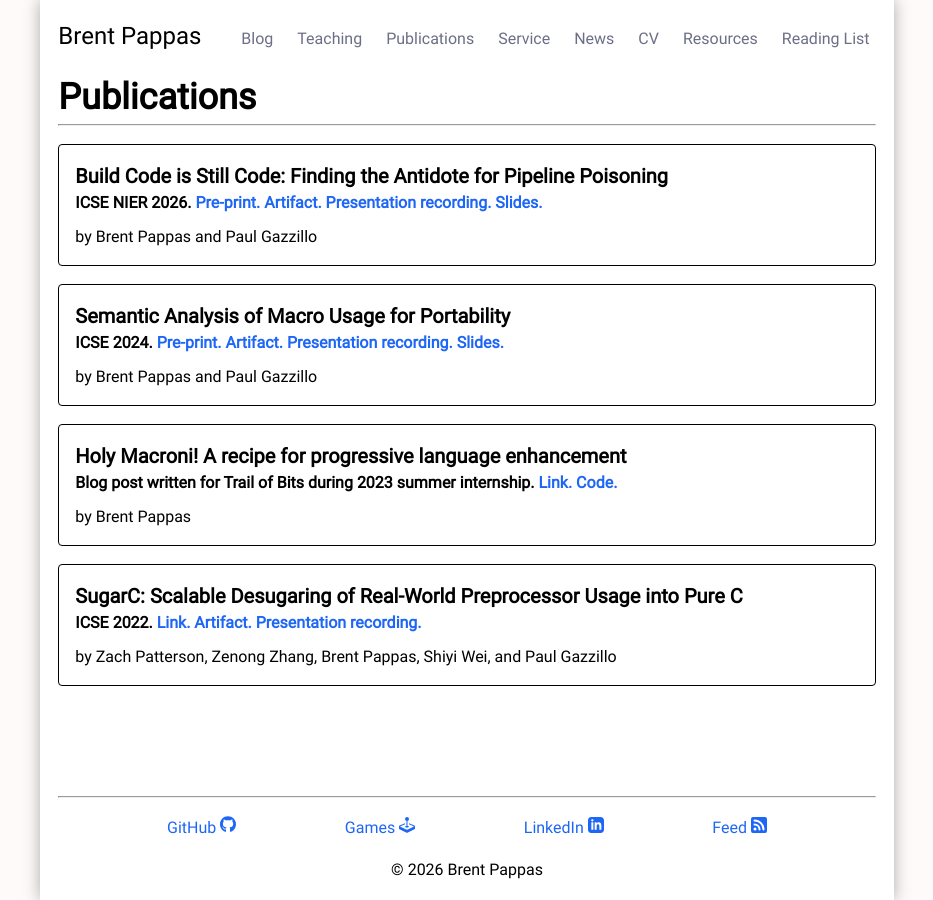
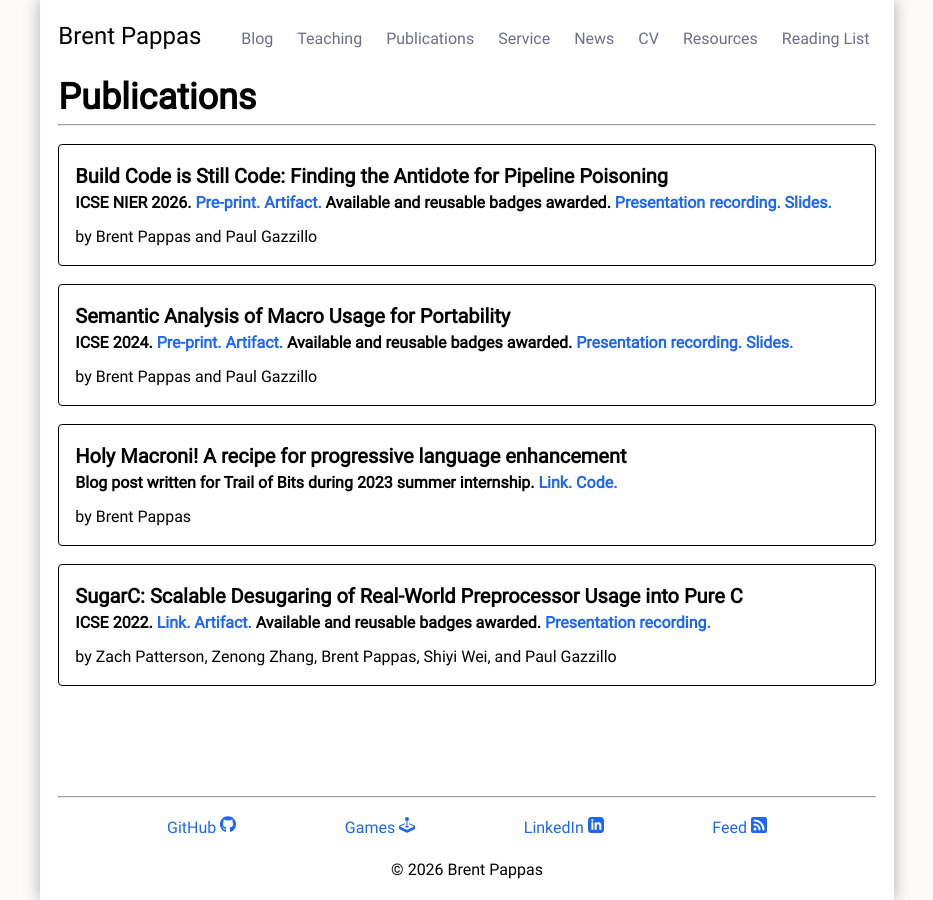
Before and after one commit to PappasBrent/pappasbrent.github.io, a Jekyll site: the page built from publications.html, in a window 1280 px wide. Shown: the whole page, without its empty margins (173-1106 px from the left). Built offline with Jekyll 4.4.1, drawn with Linux system fonts in a browser that asks for light colours.

Commit message:
Add artifact badges

```diff
--- a/publications.html
+++ b/publications.html
@@ -8,7 +8,7 @@ title: Publications
     <h6>
         ICSE NIER 2026.
         <a href="https://arxiv.org/abs/2601.08995">Pre-print.</a>
-        <a href="https://zenodo.org/records/18233892">Artifact.</a>
+        <a href="https://zenodo.org/records/18233892">Artifact.</a> Available and reusable badges awarded.
         <a href="https://youtu.be/v4P_Z3A8k2k">Presentation recording.</a>
         <a href="https://docs.google.com/presentation/d/1S8893dpvrzSFVBp6_gxrGEv-C6VdYlGY8Dm6xT8OX5Y/edit?usp=sharing">Slides.</a>
     </h6>
@@ -20,7 +20,7 @@ title: Publications
     <h6>
         ICSE 2024.
         <a href="https://doi.org/10.48550/arXiv.2401.10422">Pre-print.</a>
-        <a href="https://zenodo.org/records/10511380">Artifact.</a>
+        <a href="https://zenodo.org/records/10511380">Artifact.</a> Available and reusable badges awarded.
         <a href="https://youtu.be/OU7kh0YX-Kk">Presentation recording.</a>
         <a href="https://docs.google.com/presentation/d/1seMbRpH9Y0nDR0auOTNYrzqFt_HAmlIL6QBQ8SNvPrY/edit?usp=sharing">Slides.</a>
     </h6>
@@ -44,7 +44,7 @@ title: Publications
     <h6>
         ICSE 2022.
         <a href="https://personal.utdallas.edu/~swei/sugarc-icse22.pdf">Link.</a>
-        <a href="https://zenodo.org/records/5915048">Artifact.</a>
+        <a href="https://zenodo.org/records/5915048">Artifact.</a> Available and reusable badges awarded.
         <a href="https://youtu.be/t7ZTbst0QA4">Presentation recording.</a>
     </h6>
     <p>
```
